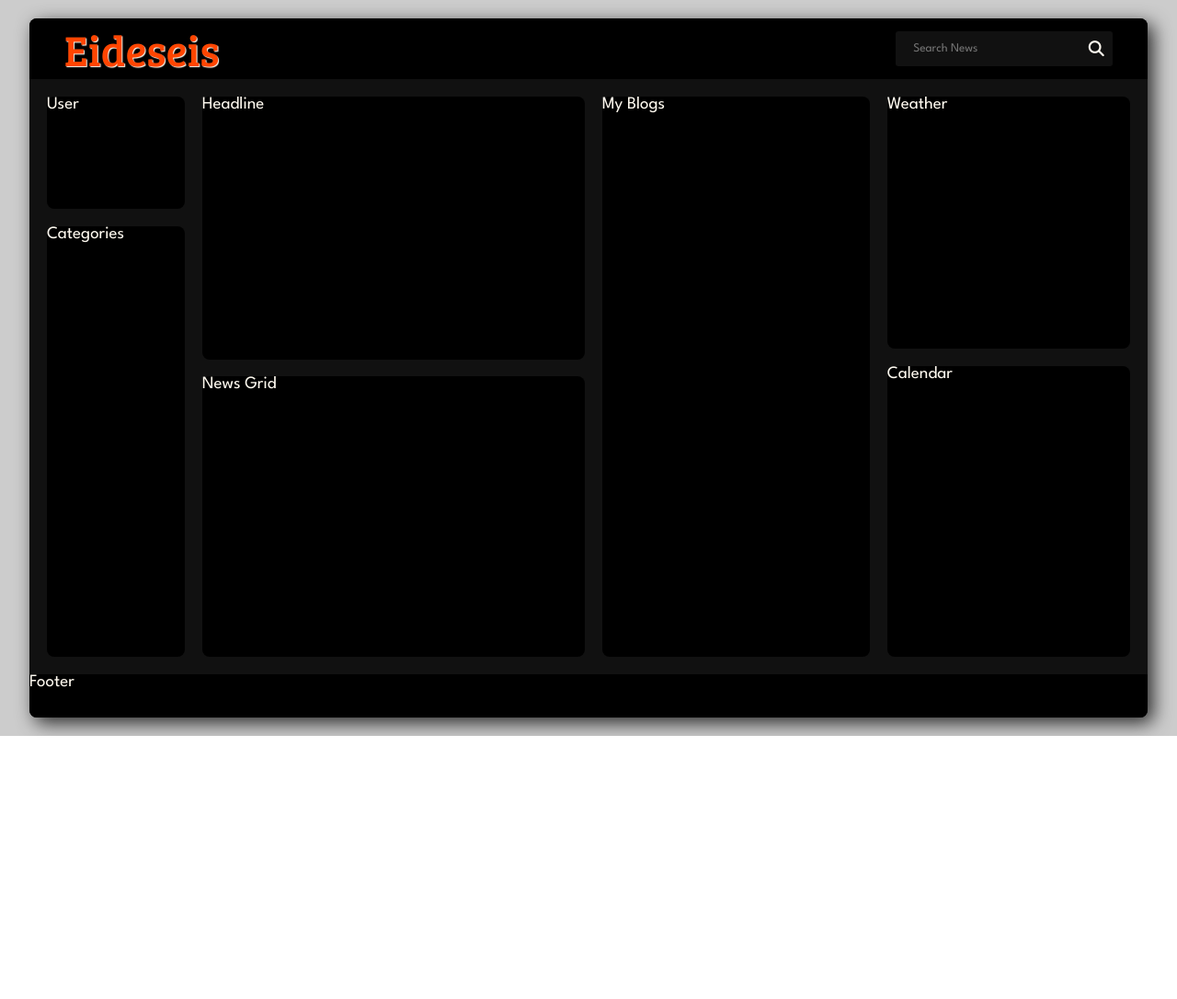
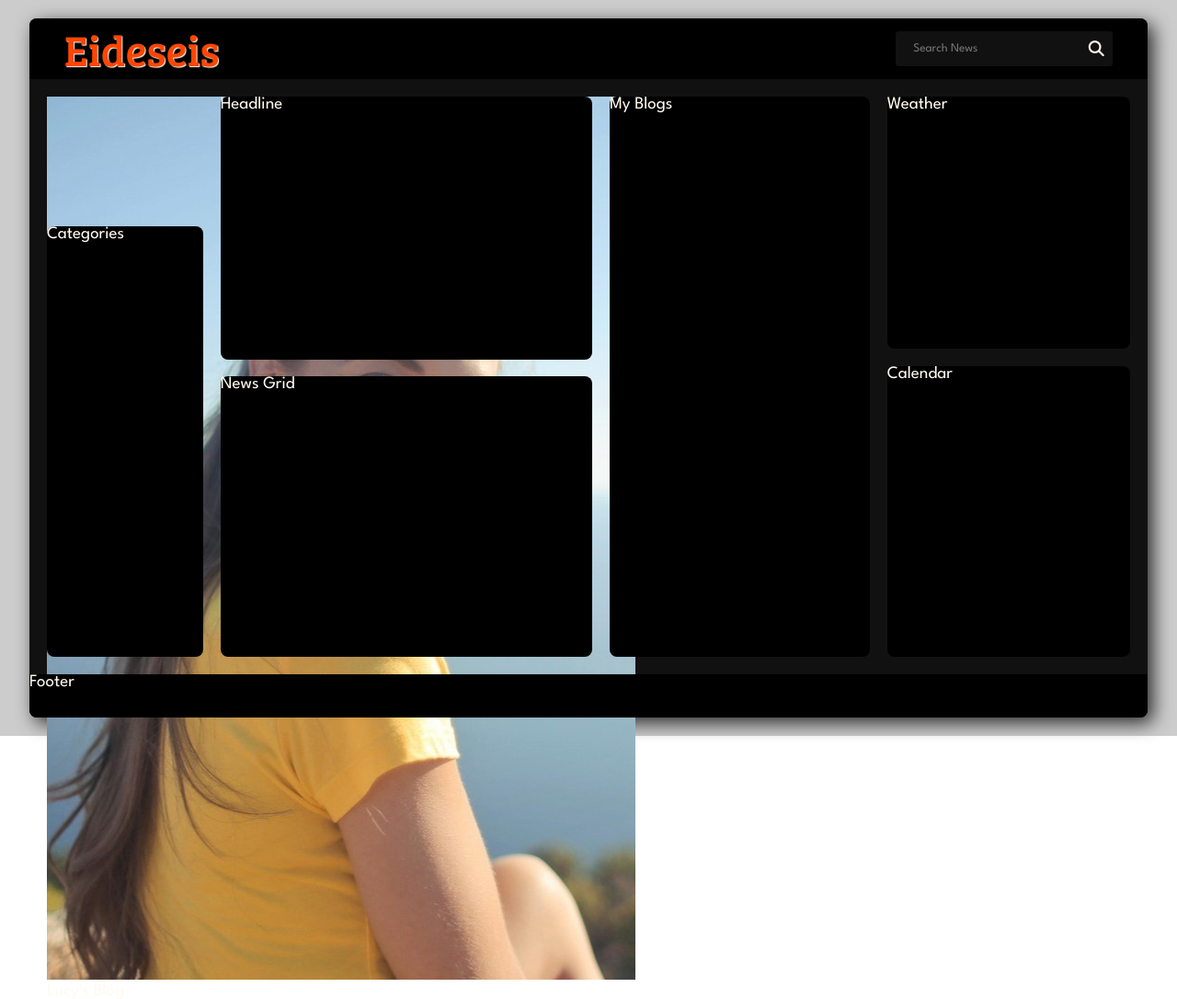
Before and after one commit to Nimira43/Eideseis, a React (Vite) app: page / in a window 1280 px wide. Shown: the whole page at 92% size. Before the commit the page ends 800 px from the top, so only its background shows below. Built offline with nearby package versions, Linux system fonts and the light colour scheme.

Commit message:
Brought in userImage

```diff
--- a/src/components/News.jsx
+++ b/src/components/News.jsx
@@ -1,6 +1,7 @@
-import '../css/News.css'
 import Weather from './Weather'
 import Calendar from './Calendar'
+import '../css/News.css'
+import userImage from '../assets/images/user.jpg'
 
 const NewsPage = () => {
   return (
@@ -16,7 +17,10 @@ const NewsPage = () => {
       </header>
       <div className='news-content'>
         <div className='navbar'>
-          <div className='user'>User</div>
+          <div className='user'>
+            <img src={userImage} alt="Lucy Blog" />
+            <p>Lucy's Blog</p>
+          </div>
           <nav className='categories'>Categories</nav>
         </div>
         <div className='news-section'>
```
Also changed, not shown: src/assets/images/user.jpg (added).
